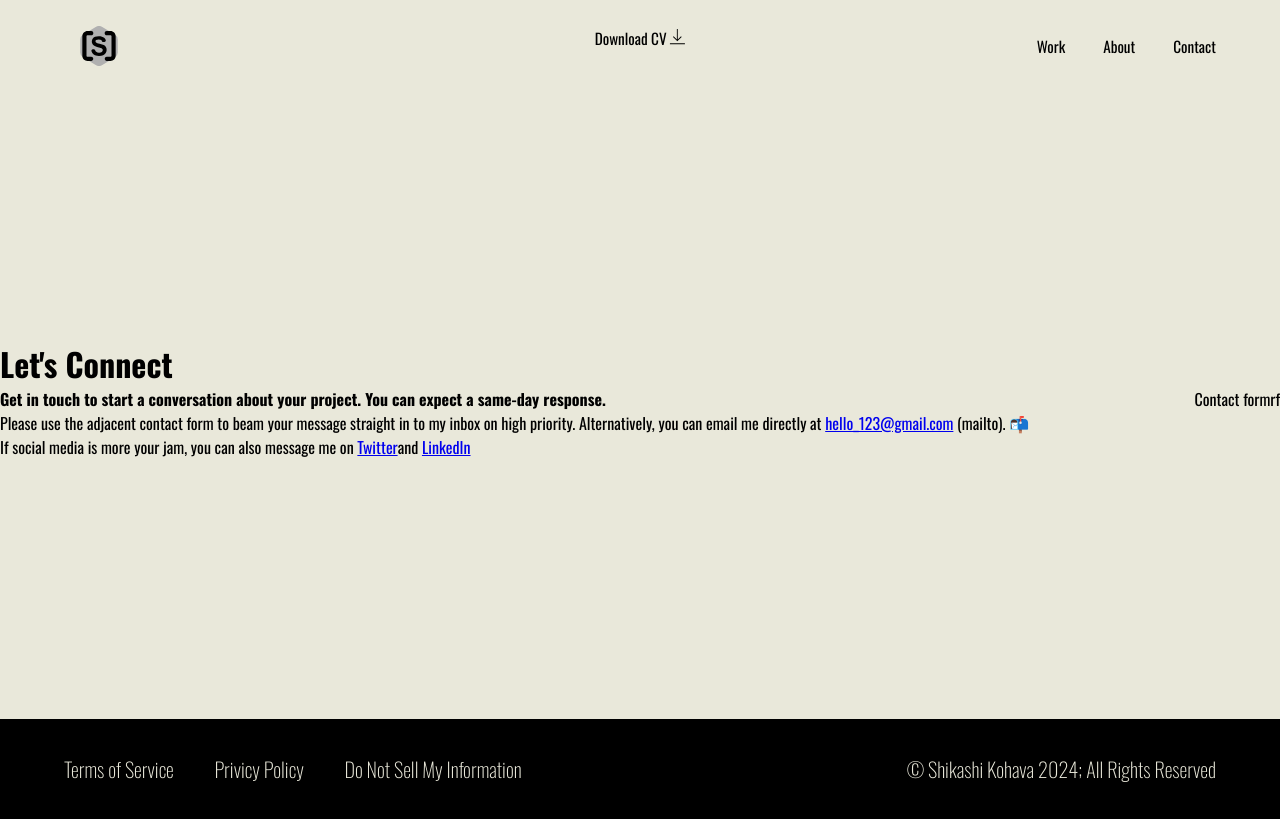
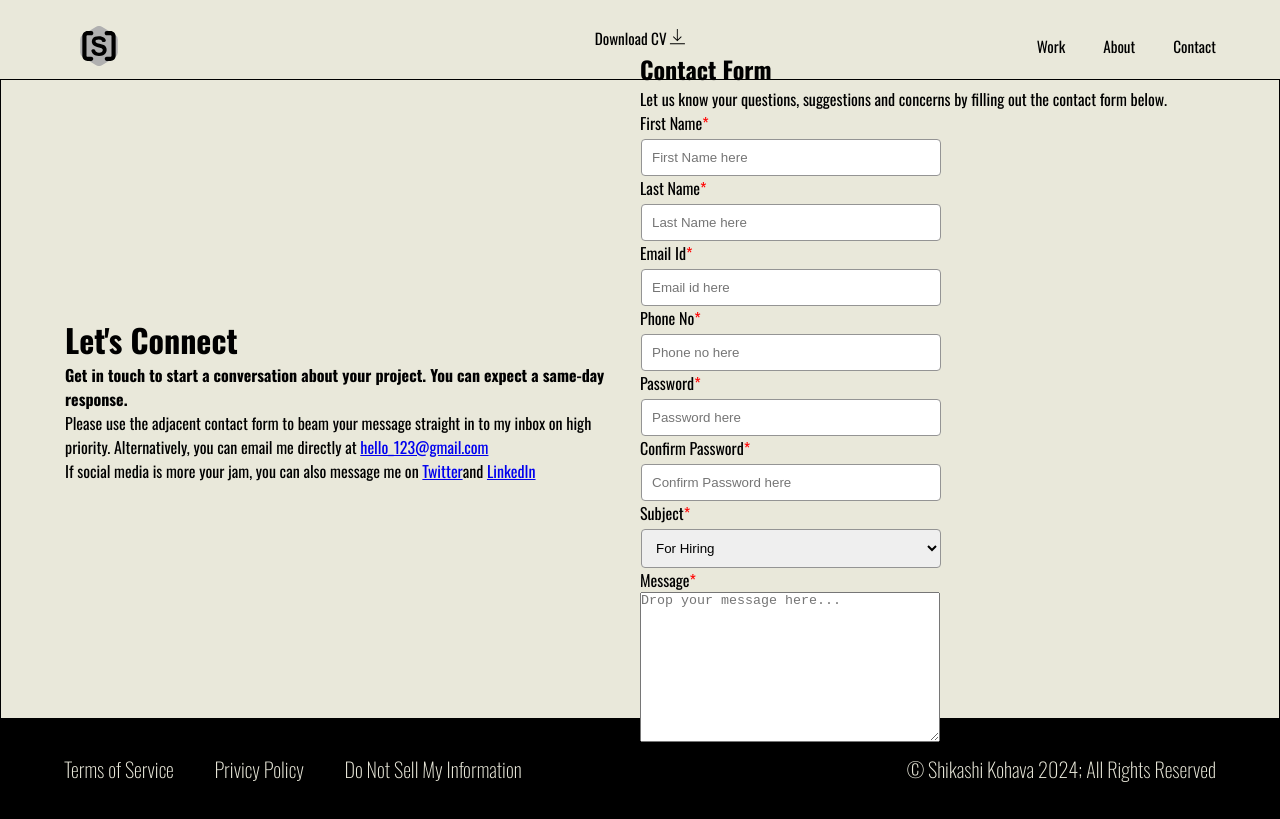
Before and after one commit to shibaram-brilliantlink/01project, a React (Vite) app: page /contact in a window 1280 px wide. Built offline with nearby package versions, Linux system fonts and the light colour scheme.

Commit message:
11commit Contact form HTML

```diff
--- a/package.json
+++ b/package.json
@@ -15,6 +15,7 @@
   "dependencies": {
     "react": "^18.2.0",
     "react-dom": "^18.2.0",
+    "react-hook-form": "^7.51.4",
     "react-icons": "^5.1.0",
     "react-router-dom": "^6.23.0",
     "styled-components": "^6.1.8"
--- a/src/pages/Contactpage.jsx
+++ b/src/pages/Contactpage.jsx
@@ -1,6 +1,5 @@
 import React from "react";
 import styled from "styled-components";
-
 function Contactpage() {
   return (
     <StyledContactpage>
@@ -16,8 +15,7 @@ function Contactpage() {
           at{" "}
           <a href="mailto: hello_123@gmail.com" target="_blank">
             hello_123@gmail.com
-          </a>{" "}
-          (mailto). 📬
+          </a>
         </p>
         <p>
           If social media is more your jam, you can also message me on{" "}
@@ -30,17 +28,169 @@ function Contactpage() {
           </a>
         </p>
       </Content>
-      <Contactform>Contact formrf</Contactform>
+      <Contactform>
+        <form>
+          <h2>Contact Form</h2>
+          <p>
+            Let us know your questions, suggestions and concerns by filling out
+            the contact form below.
+          </p>
+          <Input>
+            <div>
+              <label htmlFor="fname">
+                First Name<Required>*</Required>
+              </label>
+            </div>
+            <input type="text" id="fname" placeholder="First Name here" />
+          </Input>
+          <Input>
+            <div>
+              <label htmlFor="lname">
+                Last Name<Required>*</Required>
+              </label>
+            </div>
+            <input type="text" id="lname" placeholder="Last Name here" />
+          </Input>
+          <Input>
+            <div>
+              <label htmlFor="email">
+                Email Id<Required>*</Required>
+              </label>
+            </div>
+            <input type="email" id="email" placeholder="Email id here" />
+          </Input>
+          <Input>
+            <div>
+              <label htmlFor="phoneno">
+                Phone No<Required>*</Required>
+              </label>
+            </div>
+            <input type="tel" id="phoneno" placeholder="Phone no here" />
+          </Input>
+          <Input>
+            <div>
+              <label htmlFor="password">
+                Password<Required>*</Required>
+              </label>
+            </div>
+            <input type="password" id="password" placeholder="Password here" />
+          </Input>
+          <Input>
+            <div>
+              <label htmlFor="cpassword">
+                Confirm Password<Required>*</Required>
+              </label>
+            </div>
+            <input
+              type="password"
+              id="cpassword"
+              placeholder="Confirm Password here"
+            />
+          </Input>
+          <Selection>
+            <div>
+              <label htmlFor="subject">
+                Subject<Required>*</Required>
+              </label>
+            </div>
+            <select id="subject">
+              <option value="hiring">For Hiring</option>
+              <option value="suggestions">Suggestions</option>
+              <option value="query">Query regarding specific services</option>
+              <option value="complaint">Complaints</option>
+              <option value="others">Others</option>
+            </select>
+          </Selection>
+          <div>
+            <div>
+              <label htmlFor="message">
+                Message<Required>*</Required>
+              </label>
+            </div>
+            <Textarea>
+              <textarea
+                id="message"
+                placeholder="Drop your message here..."
+              ></textarea>
+            </Textarea>
+          </div>
+        </form>
+      </Contactform>
     </StyledContactpage>
   );
 }
 
 export default Contactpage;
 const StyledContactpage = styled.div`
+  padding: 0 5%;
   display: flex;
-  justify-content: space-between;
+  border: 1px solid black;
+  justify-content: center;
   align-items: center;
   height: 80vh;
 `;
-const Content = styled.div``;
-const Contactform = styled.div``;
+const Content = styled.div`
+  flex: 1;
+`;
+const Contactform = styled.div`
+  flex: 1;
+`;
+const Required = styled.span`
+  color: red;
+`;
+const Input = styled.div`
+  input {
+    width: 300px;
+    padding: 10px;
+    border: 0.5px solid #949494;
+    border-radius: 4px;
+    outline: none;
+    margin-top: 4px;
+    margin-left: 1px;
+  }
+  :focus {
+    border: 0.5px solid blue;
+    box-shadow: 0 0 3px 1px cyan;
+  }
+  /* input:valid {
+    border: 0.5px solid green;
+    box-shadow: 0 0 3px 1px green;
+  }
+  input:invalid {
+    border: 0.5px solid red;
+    box-shadow: 0 0 3px 1px red;
+  } */
+`;
+const Selection = styled.div`
+  select {
+    width: 300px;
+    padding: 10px;
+    border: 0.5px solid #949494;
+    border-radius: 4px;
+    outline: none;
+    margin-top: 4px;
+    margin-left: 1px;
+    position: relative;
+  }
+  option {
+    background-color: green;
+    color: red;
+  }
+  :focus {
+    border: 0.5px solid blue;
+    box-shadow: 0 0 3px 1px cyan;
+  }
+`;
+// const Option = styled.div``;
+// const Textarea = styled.textarea`
+//   height: fit-content;
+//   max-height: 200px;
+// `;
+const Textarea = styled.div`
+  textarea {
+    min-height: 150px;
+    width: 300px;
+    max-height: 300px;
+    outline: none;
+  }
+`;
```
Also changed, not shown: 1 other file (tests, documents, lock files or other folders).
